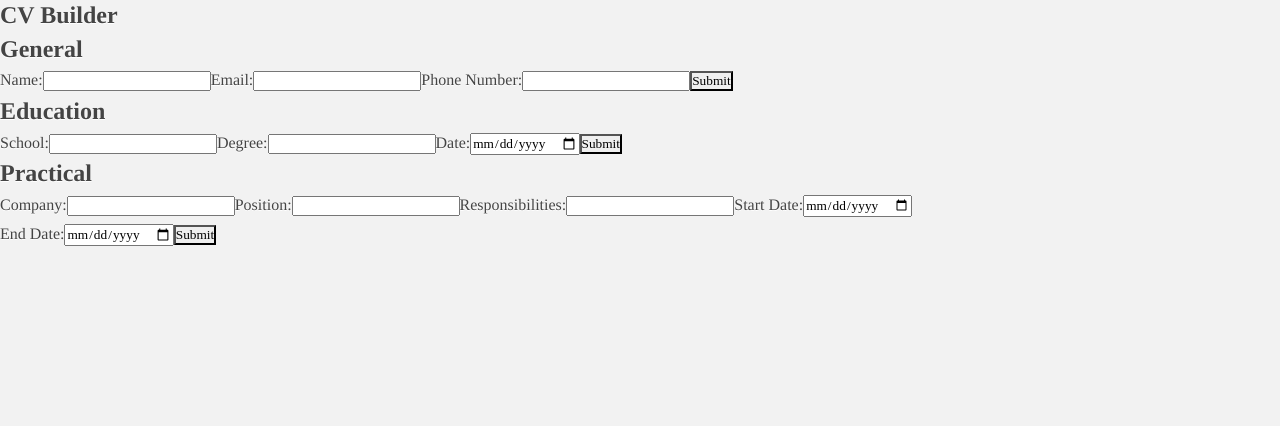
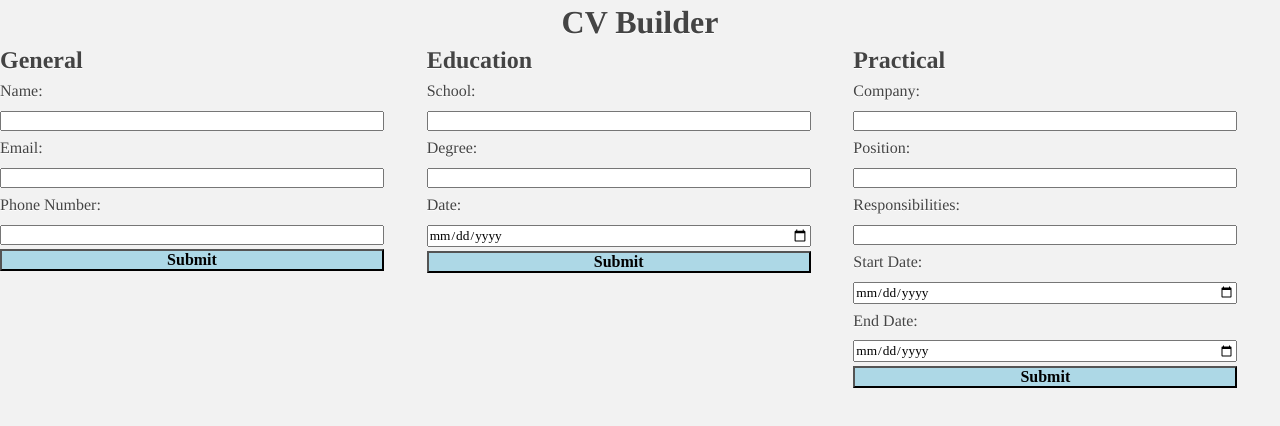
Before and after one commit to Endeyr/cv-application, a React (Vite) app: page / in a window 1280 px wide. Shown: the top 426 px of the page. Built offline with nearby package versions, Linux system fonts and the light colour scheme.

Commit message:
add styling

```diff
--- a/src/styles/App.css
+++ b/src/styles/App.css
@@ -24,3 +24,60 @@
 		appearance: none;
 	}
 }
+
+@layer components {
+	.container {
+		min-height: 85dvh;
+		min-width: 100dvw;
+		display: grid;
+		grid: auto-flow / 1fr 1fr 1fr;
+	}
+	.loading {
+		font-size: xx-large;
+		text-align: center;
+	}
+	.title {
+		font-size: xx-large;
+		font-weight: bolder;
+		display: flex;
+		flex-direction: column;
+		justify-content: center;
+		align-items: center;
+		min-width: 100dvw;
+	}
+	.header {
+		font-size: x-large;
+		font-weight: bold;
+	}
+	.info {
+		font-size: large;
+		display: flex;
+		flex-direction: column;
+		justify-content: start;
+		gap: 0.25rem;
+		max-width: 90%;
+		min-height: 100%;
+	}
+	.form {
+		font-size: medium;
+		display: flex;
+		flex-direction: column;
+		justify-content: start;
+		gap: 0.25rem;
+		max-width: 90%;
+		min-height: 100%;
+	}
+	.button {
+		font-size: medium;
+		font-weight: bolder;
+	}
+	.edit-button {
+		background-color: green;
+	}
+	.delete-button {
+		background-color: red;
+	}
+	.submit-button {
+		background-color: lightblue;
+	}
+}
--- a/src/styles/index.css
+++ b/src/styles/index.css
@@ -1,4 +1,4 @@
-@layer base, theming;
+@layer base, theming, components;
 
 @layer base {
 	/* Basic generic styles ----------------------- */
```
